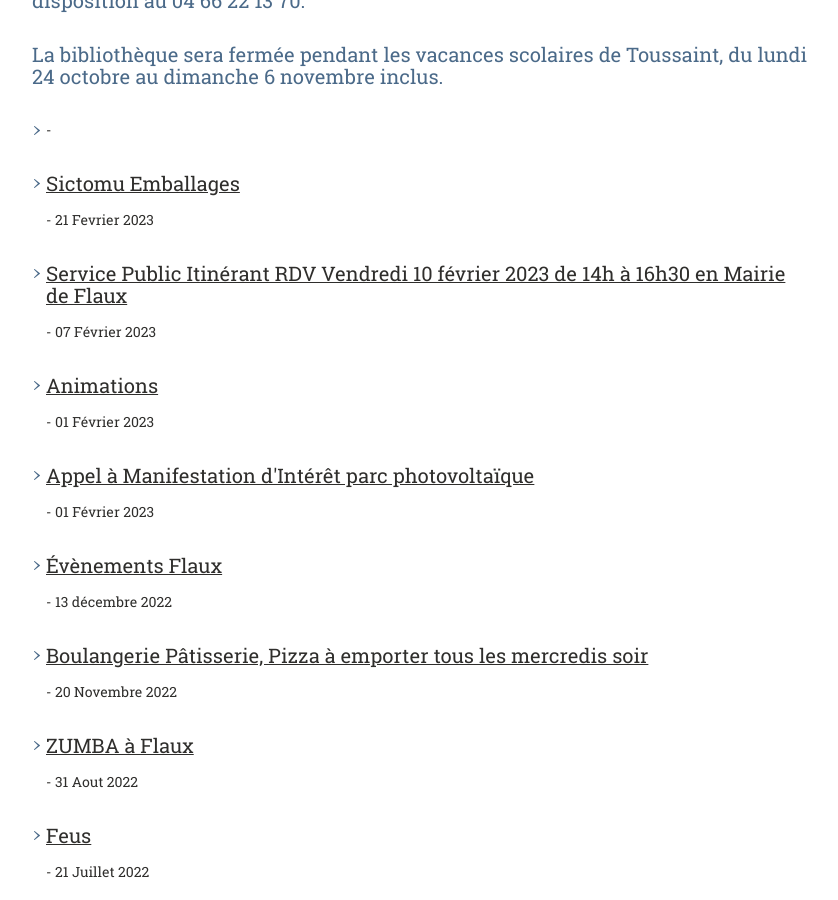
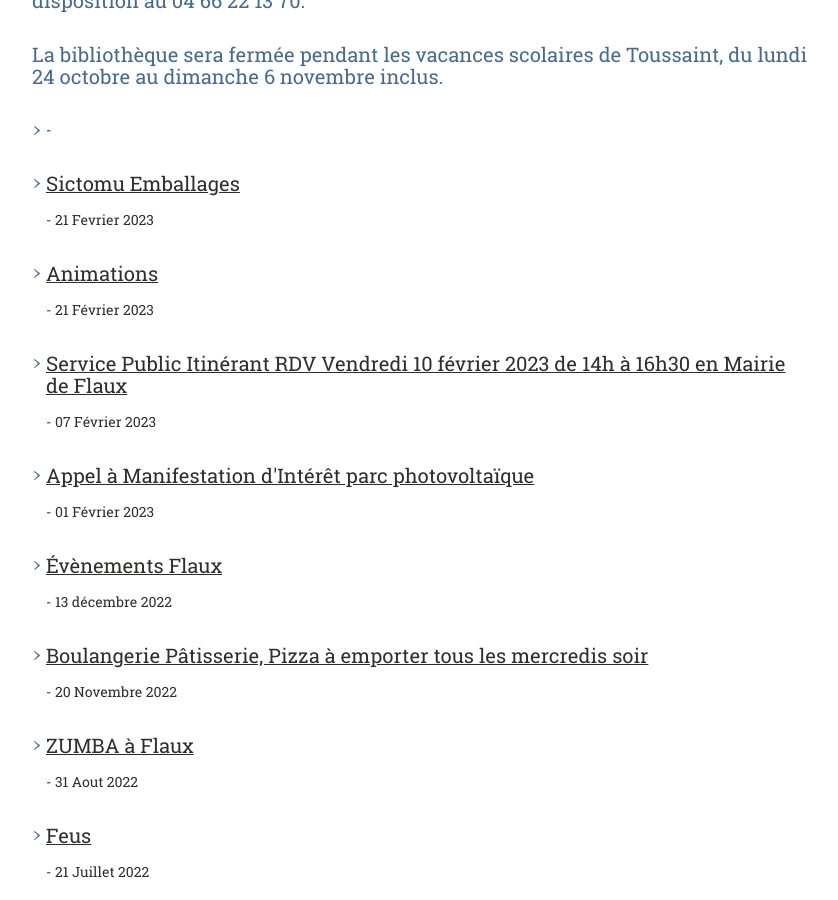
Before and after one commit to Flaux-Village/flaux-village.github.io, a Jekyll site: the page built from actualites.md, in a window 1280 px wide and 900 px high, scrolled down 720 px. Shown: the whole window, without its empty margins (58-896 px from the left). Built offline with Jekyll 4.4.1, drawn with Linux system fonts in a browser that asks for light colours; our own code applies the rules of GitHub Pages for plain Markdown files.

Commit message:
Update animations.md

```diff
--- a/_actualites/animations.md
+++ b/_actualites/animations.md
@@ -6,8 +6,8 @@ keywords: mairie, commune, flaux, gard, actualités
 titre_page: Animations
 section: À la une
 addresse_section: /actualites.html
-date_texte: 01 Février 2023
-date: 2023-02-06
+date_texte: 21 Février 2023
+date: 2023-02-21
 introduction:
 documents:
 
```
